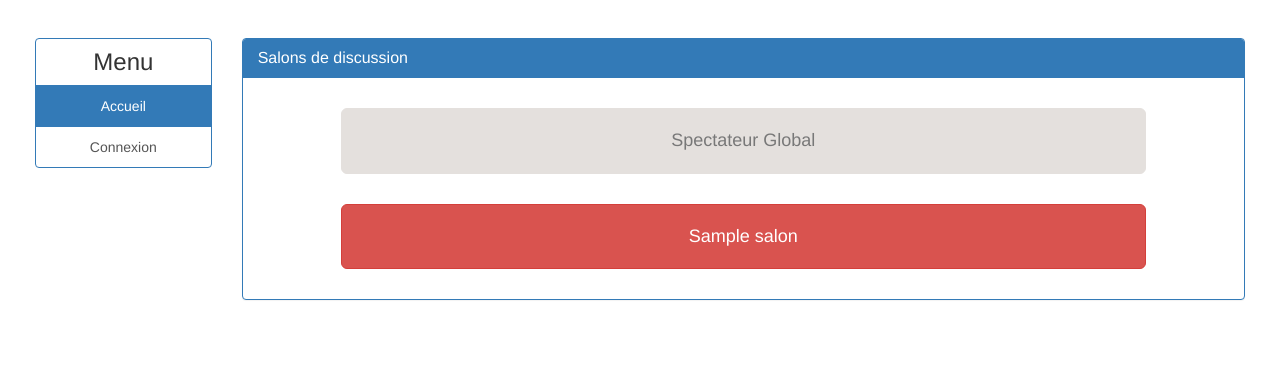
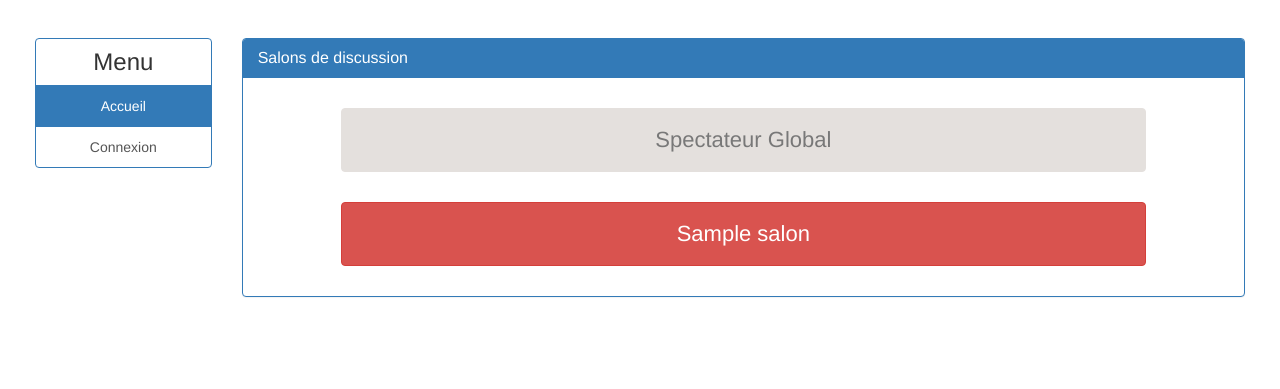
Before and after one commit to Fluwed/Projet.RI-Tchat.HTML5, a PHP site: page / in a window 1280 px wide. Shown: the part 134-523 px from the top of the page. Run offline with PHP 8.4, Linux system fonts and the light colour scheme; tables that the repository leaves empty or names only in its code hold one stand-in row (values such as "Sample post"); data that the repository does not hold is empty.

Commit message:
devel web interface

```diff
--- a/css/customize.css
+++ b/css/customize.css
@@ -105,17 +105,19 @@ html, body {
     border-color: #E4E0DD;
 }
 
-.btn-lg {
+.btn-md {
     padding-top: 20px;
     padding-bottom: 20px;
     margin-bottom : 30px;
-    margin-top : 30px
+    margin-top : 30px;
+    font-size: 22px;
+    line-height: 1;
 }
+
 .col-sm-8, .col-md-8 {
     padding-right: 0px;
     padding-left: 0px;
 }
-
 
 #loginbox{
     margin-top:20px;
--- a/index.php
+++ b/index.php
@@ -44,21 +44,21 @@
                         <div class="panel-body" id="">
                             <div class="row">
                                 <div class="col-md-10 col-md-offset-1">
-                                    <button type="button" class="btn btn-default btn-lg btn-block">Spectateur Global</button>
+                                    <button type="button" class="btn btn-default btn-md btn-block">Spectateur Global</button>
                                     <?php
                                         require("connectdb.php");
                                         $query = "SELECT * FROM Salons";
                                         if ($result = mysqli_query($link, $query)) {
                                             while($row = mysqli_fetch_assoc($result)) {
-                                                echo "<button type='button' class='btn btn-danger btn-lg btn-block'>".$row["nom"]."</button>";
+                                                echo "<button type='button' class='btn btn-danger btn-md btn-block'>".$row["nom"]."</button>";
                                                 if ($row = mysqli_fetch_assoc($result)) {
-                                                    echo "<button type='button' class='btn btn-success btn-lg btn-block'>".$row["nom"]."</button>";
+                                                    echo "<button type='button' class='btn btn-success btn-md btn-block'>".$row["nom"]."</button>";
                                                 }
                                                 if ($row = mysqli_fetch_assoc($result)) {
-                                                    echo "<button type='button' class='btn btn-warning btn-lg btn-block'>".$row["nom"]."</button>";
+                                                    echo "<button type='button' class='btn btn-warning btn-md btn-block'>".$row["nom"]."</button>";
                                                 }
                                                 if ($row = mysqli_fetch_assoc($result)) {
-                                                    echo "<button type='button' class='btn btn-primary btn-lg btn-block'>".$row["nom"]."</button>";
+                                                    echo "<button type='button' class='btn btn-primary btn-md btn-block'>".$row["nom"]."</button>";
                                                 }
                                             }
                                             mysqli_free_result($result);
```
